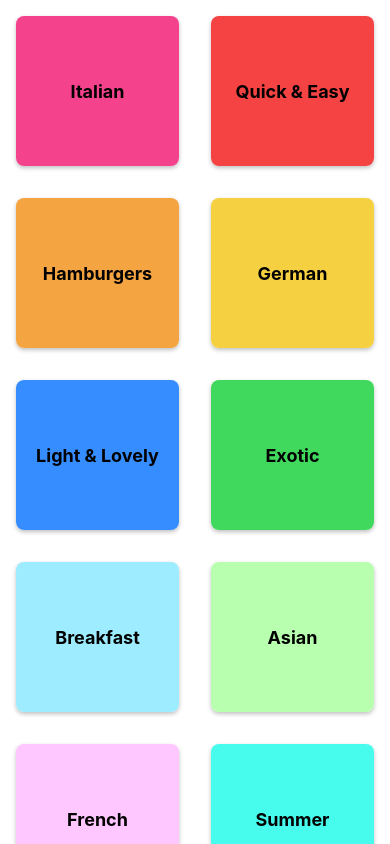
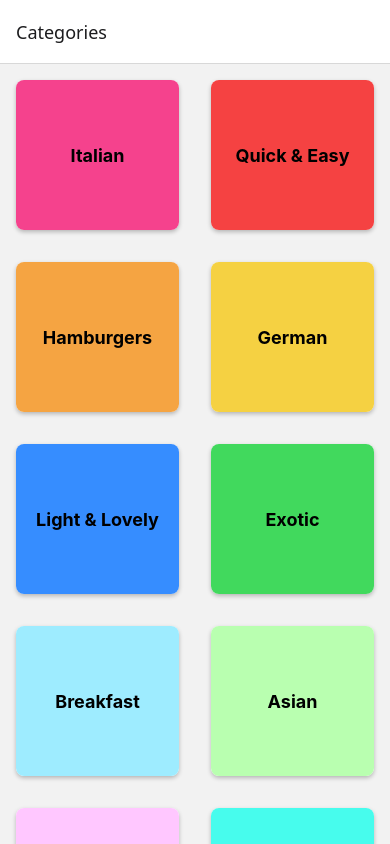
Before and after one commit to benunderdahl/MealTime, a React Native app: screen /Categories in a window 390 px wide. Built offline with nearby package versions, Linux system fonts and the light colour scheme.

Commit message:
added navigation

```diff
--- a/App.js
+++ b/App.js
@@ -1,20 +1,22 @@
 import { StyleSheet, StatusBar } from 'react-native';
 import CategoryScreen from './screens/CategoryScreen';
+import { NavigationContainer } from '@react-navigation/native';
+import { createNativeStackNavigator } from '@react-navigation/native-stack'
+import MealOverviewScreen from './screens/MealOverviewScreen';
+
+const Stack = createNativeStackNavigator();
+
 
 export default function App() {
   return (
     <>
     <StatusBar style='light'/>
-    <CategoryScreen />
+    <NavigationContainer>
+      <Stack.Navigator>
+        <Stack.Screen name="Categories" component={CategoryScreen}/>
+        <Stack.Screen name="Meal" component={MealOverviewScreen} />
+      </Stack.Navigator>
+    </NavigationContainer>
     </>
   );
 }
-
-const styles = StyleSheet.create({
-  container: {
-    flex: 1,
-    backgroundColor: '#fff',
-    alignItems: 'center',
-    justifyContent: 'center',
-  },
-});
--- a/app.json
+++ b/app.json
@@ -7,7 +7,6 @@
     "icon": "./assets/icon.png",
     "userInterfaceStyle": "light",
     "newArchEnabled": true,
-    "backgroundColor": "#24180f",
     "splash": {
       "image": "./assets/splash-icon.png",
       "resizeMode": "contain",
--- a/components/CategoryGridTile.jsx
+++ b/components/CategoryGridTile.jsx
@@ -1,9 +1,11 @@
 import { View, Pressable, Text, StyleSheet, Platform } from "react-native"
 
-function CategoryGridTile({title, color}) {
+function CategoryGridTile({title, color, onPress}) {
     return <View style={styles.outerView}>
         <Pressable android_ripple={{color: '#ccc'}}
-        style={({pressed}) => [styles.button, pressed ? styles.buttonPressed : null ]}>
+        style={({pressed}) => [styles.button, pressed ? styles.buttonPressed : null ]}
+        onPress={onPress}
+        >
             <View style={[styles.innerView, {backgroundColor: color}]}>
                 <Text style={styles.title}>{title}</Text>
             </View>
--- a/package.json
+++ b/package.json
@@ -9,10 +9,14 @@
     "web": "expo start --web"
   },
   "dependencies": {
+    "@react-navigation/native": "^7.1.18",
+    "@react-navigation/native-stack": "^7.3.27",
     "expo": "~54.0.12",
     "expo-status-bar": "~3.0.8",
     "react": "19.1.0",
-    "react-native": "0.81.4"
+    "react-native": "0.81.4",
+    "react-native-safe-area-context": "~5.6.0",
+    "react-native-screens": "~4.16.0"
   },
   "private": true
 }
--- a/screens/CategoryScreen.jsx
+++ b/screens/CategoryScreen.jsx
@@ -1,12 +1,34 @@
-import { CATEGORIES } from "../data/dummy-data"
-import { FlatList } from "react-native"
-import CategoryGridTile from "../components/CategoryGridTile"
+import { CATEGORIES } from "../data/dummy-data";
+import { FlatList } from "react-native";
+import CategoryGridTile from "../components/CategoryGridTile";
 
+function CategoryScreen({ navigation }) {
+  function renderCategoryScreen(itemData) {
+    function pressHandler() {
+      navigation.navigate("Meal", {
+        categoryId: itemData.item.id, // optional: pass ID to next screen
+      });
+    }
 
-function CategoryScreen() {
-    console.log(CategoryGridTile)
-    return <FlatList data={CATEGORIES} renderItem={({item}) => <CategoryGridTile title={item.title} color={item.color}/>
-    } keyExtractor={(item) => item.id} numColumns={2}/>
+    return (
+      <CategoryGridTile
+        title={itemData.item.title}
+        color={itemData.item.color}
+        onPress={pressHandler}
+      />
+    );
+  }
+
+  console.log(CategoryGridTile);
+
+  return (
+    <FlatList
+      data={CATEGORIES}
+      renderItem={renderCategoryScreen}
+      keyExtractor={(item) => item.id}
+      numColumns={2}
+    />
+  );
 }
 
-export default CategoryScreen
+export default CategoryScreen;
--- /dev/null
+++ b/screens/MealOverviewScreen.jsx
@@ -0,0 +1,17 @@
+import { MEALS } from "../data/dummy-data"
+import { View, Text, StyleSheet } from "react-native"
+
+
+function MealOverviewScreen() {
+    return <View style={styles.container}>
+        <Text>Meal Time</Text>
+    </View>
+}
+export default MealOverviewScreen
+
+const styles = StyleSheet.create({
+    container: {
+        flex: 1,
+        padding: 16
+    }
+})
```
Also changed, not shown: 1 other file (tests, documents, lock files or other folders).
